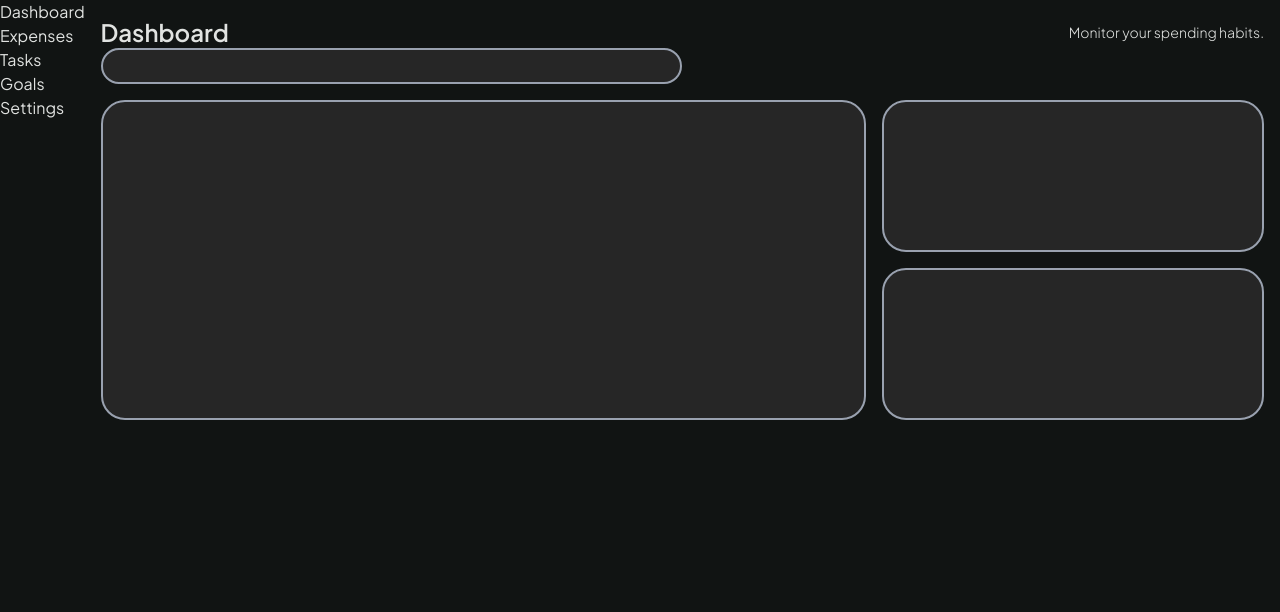
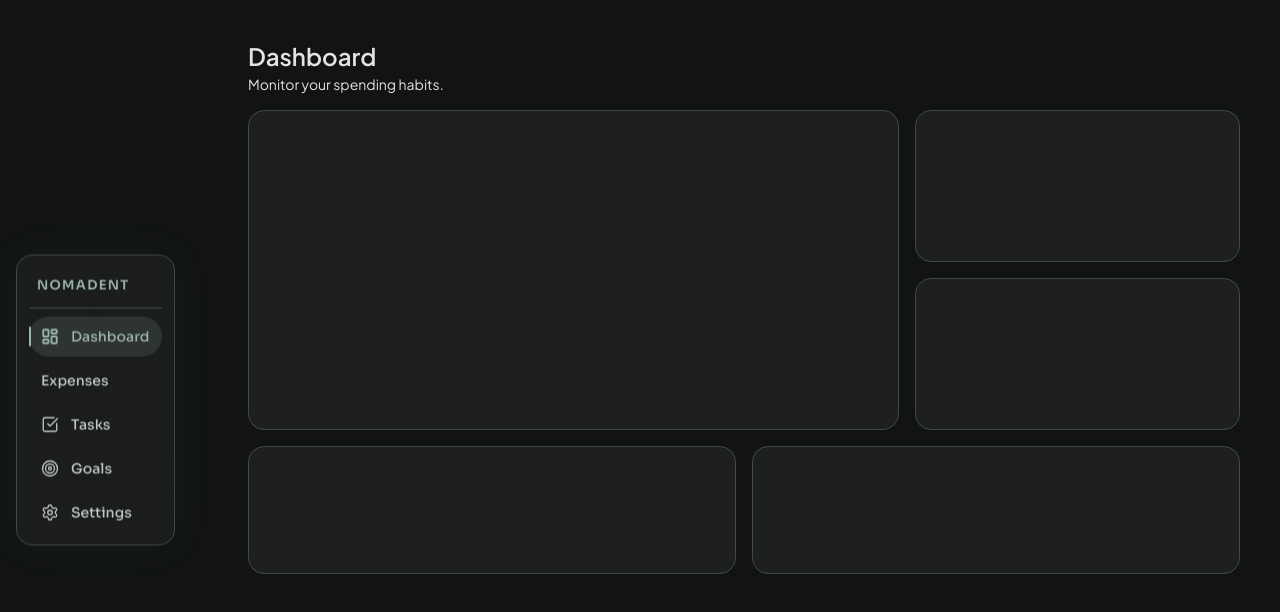
Before and after one commit to yasseralff/nomadent, a Next.js app: page /dashboard in a window 1280 px wide. Shown: the top 612 px of the page. Built offline with nearby package versions, Linux system fonts and the light colour scheme.

Commit message:
style: improve dashboard layouts, sidebar navigation, and global themes

```diff
--- a/src/app/(dashboard)/dashboard/page.tsx
+++ b/src/app/(dashboard)/dashboard/page.tsx
@@ -1,29 +1,34 @@
-"use client";
-
-import React from 'react'
-
+// Server Component — no client-side hooks needed for a skeleton layout
 export default function DashboardPage() {
   return (
     <div className="flex flex-col gap-4 p-4">
-            <div id="header" className="flex flex-col w-full">
+      {/* Page header */}
       <div className="flex flex-row justify-between items-center">
-                    <p className="font-semibold text-2xl">Dashboard</p>
-                    <p className="font-light text-sm">Monitor your spending habits.</p>
-                </div>
-                <div className="w-1/2 h-1 bg-neutral-800 rounded-xl p-4 border-2 border-gray-400"></div>
-            </div>
-            <div id="content" className="flex flex-row gap-4">
-                <div className="w-2/3 h-[40vh] bg-neutral-800 rounded-xl p-4 border-2 border-gray-400"></div>
-                <div className="w-1/3 h-[40vh] flex flex-col gap-4">
-                    <div className="h-1/2 bg-neutral-800 rounded-xl p-4 border-2 border-gray-400"></div>
-                    <div className="h-1/2 bg-neutral-800 rounded-xl p-4 border-2 border-gray-400"></div>
+        <div>
+          <h1 className="font-semibold text-2xl text-on-surface">Dashboard</h1>
+          <p className="text-sm text-on-surface-variant mt-0.5">
+            Monitor your spending habits.
+          </p>
         </div>
       </div>
-            <div id="content2" className="">
-                <div className=""></div>
-                <div className=""></div>
+
+      {/* Main content grid — placeholder cards until widgets are built */}
+      <div className="flex flex-row gap-4">
+        {/* Large card — expense chart placeholder */}
+        <div className="w-2/3 h-[40vh] bg-surface-container rounded-2xl p-6 border border-outline-variant" />
+
+        {/* Sidebar cards — task + goal placeholders */}
+        <div className="w-1/3 h-[40vh] flex flex-col gap-4">
+          <div className="h-1/2 bg-surface-container rounded-2xl p-6 border border-outline-variant" />
+          <div className="h-1/2 bg-surface-container rounded-2xl p-6 border border-outline-variant" />
+        </div>
       </div>
 
+      {/* Second row — deadlines / quick actions placeholders */}
+      <div className="flex flex-row gap-4">
+        <div className="flex-1 h-32 bg-surface-container rounded-2xl p-6 border border-outline-variant" />
+        <div className="flex-1 h-32 bg-surface-container rounded-2xl p-6 border border-outline-variant" />
       </div>
-    )
+    </div>
+  );
 }
--- a/src/app/(dashboard)/layout.tsx
+++ b/src/app/(dashboard)/layout.tsx
@@ -6,10 +6,10 @@ export default function DashboardLayout({
     children: React.ReactNode;
 }) {
     return (
-        <div className="flex flex-row">
+        <div className="min-h-screen">
             <Sidebar />
-
-            <main className="flex-1">
+            {/* Offset for the fixed floating sidebar (~200px wide + 16px gap + 16px margin) */}
+            <main className="pl-[232px] pr-6 py-6 min-h-screen">
                 {children}
             </main>
         </div>
--- a/src/app/globals.css
+++ b/src/app/globals.css
@@ -1,47 +1,123 @@
 @import "tailwindcss";
 
+/* ─── Dark Mode (default) — §10.1 ─────────────────────────────────────────── */
 :root {
-  /* Ethereal Moss Palette */
-  --background: #111413;
-  --foreground: #e1e3e1;
+  /* Surface scale */
+  --surface:                    #111413;
+  --surface-container-lowest:   #0c0f0e;
+  --surface-container:          #1d201f;
+  --surface-container-high:     #282b29;
+  --surface-container-highest:  #323534;
 
-  --card: #1d201f;
-  --card-hover: #282b29;
+  /* Alias used by Tailwind @theme */
+  --background: var(--surface);
 
-  --primary: #9db4a9;
+  /* Text */
+  --on-surface:         #e1e3e1;
+  --on-surface-variant: #c2c8c3;
+  --foreground: var(--on-surface);
+
+  /* Card shortcuts (used widely in components) */
+  --card:       var(--surface-container);
+  --card-hover: var(--surface-container-high);
+
+  /* Borders */
+  --outline:         #8c928e;
+  --outline-variant: #424845;
+  --border: var(--outline-variant);
+
+  /* Brand */
+  --primary:            #9db4a9;
   --primary-foreground: #20342d;
+  --on-primary:         #20342d;
+  --secondary:          #bfc9c3;
+  --tertiary:           #c7cbc8;
 
-  --border: #323534;
+  /* Muted (convenience aliases) */
+  --muted:            var(--outline);
+  --muted-foreground: var(--on-surface-variant);
 
-  --muted: #8c928e;
-  --muted-foreground: #c2c8c3;
+  /* Semantic — calm baseline */
+  --success: #8fbfa0;
 
-  --success: #7da08b;
-  --warning: #bfa36a;
-  --danger: #d18b8b;
+  /* Semantic — SATURATED alert exceptions (§10.1: "must visually interrupt") */
+  --warning: #f0a850;
+  --error:   #ff6b5e;
 
+  /* Shape */
   --radius: 24px;
 }
 
-@theme inline {
-  --color-background: var(--background);
-  --color-foreground: var(--foreground);
-  --color-card: var(--card);
-  --color-card-hover: var(--card-hover);
-  --color-primary: var(--primary);
-  --color-primary-foreground: var(--primary-foreground);
-  --color-border: var(--border);
-  --color-muted: var(--muted);
-  --color-muted-foreground: var(--muted-foreground);
-  --color-success: var(--success);
-  --color-warning: var(--warning);
-  --color-danger: var(--danger);
+/* ─── Light Mode — §10.2 ───────────────────────────────────────────────────── */
+[data-theme="light"] {
+  /* Surface scale */
+  --surface:                    #f7f8f6;
+  --surface-container-lowest:   #ffffff;
+  --surface-container:          #eef1ee;
+  --surface-container-high:     #e3e7e3;
+  --surface-container-highest:  #d8ddd9;
 
-  --radius-xl: var(--radius);
-  --font-sans: var(--font-plus-jakarta), system-ui, sans-serif;
-  --font-sora: var(--font-sora), system-ui, sans-serif;
+  --background: var(--surface);
+
+  /* Text */
+  --on-surface:         #1a1d1c;
+  --on-surface-variant: #4c534e;
+  --foreground: var(--on-surface);
+
+  --card:       var(--surface-container);
+  --card-hover: var(--surface-container-high);
+
+  /* Borders */
+  --outline:         #c7cdc9;
+  --outline-variant: #dde2de;
+  --border: var(--outline-variant);
+
+  /* Brand — darker sage for contrast on light backgrounds */
+  --primary:            #4e635a;
+  --primary-foreground: #f4f7f5;
+  --on-primary:         #f4f7f5;
+  --secondary:          #5e7268;
+  --tertiary:           #6b7a72;
+
+  --muted:            var(--outline);
+  --muted-foreground: var(--on-surface-variant);
+
+  --success: #2e7d45;
+
+  /* Semantic — tuned for light contrast (§10.2) */
+  --warning: #c9700e;
+  --error:   #c4362a;
 }
 
+/* ─── Tailwind Theme Bridge ────────────────────────────────────────────────── */
+@theme inline {
+  --color-background:               var(--background);
+  --color-foreground:               var(--foreground);
+  --color-surface:                  var(--surface);
+  --color-surface-container:        var(--surface-container);
+  --color-surface-container-high:   var(--surface-container-high);
+  --color-surface-container-highest: var(--surface-container-highest);
+  --color-card:                     var(--card);
+  --color-card-hover:               var(--card-hover);
+  --color-primary:                  var(--primary);
+  --color-primary-foreground:       var(--primary-foreground);
+  --color-secondary:                var(--secondary);
+  --color-tertiary:                 var(--tertiary);
+  --color-border:                   var(--border);
+  --color-outline:                  var(--outline);
+  --color-outline-variant:          var(--outline-variant);
+  --color-muted:                    var(--muted);
+  --color-muted-foreground:         var(--muted-foreground);
+  --color-success:                  var(--success);
+  --color-warning:                  var(--warning);
+  --color-error:                    var(--error);
+
+  --radius-xl:   var(--radius);
+  --font-sans:   var(--font-plus-jakarta), system-ui, sans-serif;
+  --font-sora:   var(--font-sora), system-ui, sans-serif;
+}
+
+/* ─── Base Styles ──────────────────────────────────────────────────────────── */
 * {
   box-sizing: border-box;
 }
@@ -59,7 +135,6 @@ body {
   text-rendering: optimizeLegibility;
 }
 
-
 input,
 textarea,
 select {
@@ -75,20 +150,30 @@ a {
   background: rgba(157, 180, 169, 0.3);
 }
 
-/* Custom Scrollbars */
+/* ─── Custom Scrollbars ────────────────────────────────────────────────────── */
 ::-webkit-scrollbar {
-  width: 10px;
+  width: 6px;
 }
 
 ::-webkit-scrollbar-track {
-  background: var(--background);
+  background: var(--surface-container-lowest);
 }
 
 ::-webkit-scrollbar-thumb {
-  background: var(--border);
+  background: var(--outline-variant);
   border-radius: 999px;
 }
 
 ::-webkit-scrollbar-thumb:hover {
-  background: #404944;
+  background: var(--outline);
 }
+
+/* ─── Glassmorphism ────────────────────────────────────────────────────────── */
+/* Named class so sidebar/modal components don't need hardcoded colours in JSX.
+   Uses color-mix() to derive opacity from design tokens — adapts to light mode. */
+.sidebar-glass {
+  background: color-mix(in srgb, var(--surface-container) 90%, transparent);
+  backdrop-filter: blur(40px);
+  -webkit-backdrop-filter: blur(40px);
+  box-shadow: 0 0 48px 0 color-mix(in srgb, var(--primary) 5%, transparent);
+}
--- a/src/app/layout.tsx
+++ b/src/app/layout.tsx
@@ -14,9 +14,11 @@ const sora = Sora({
 });
 
 export const metadata: Metadata = {
-  title: "Nomadent",
-  description: "Nomadent application",
+  title: "Nomadent — International Student Assistant",
+  description:
+    "Manage your money, visa deadlines, tasks, and savings goals as an international student. Multi-currency expense tracking, deadline reminders, and work-hour monitoring — all in one place.",
 };
+
 
 export default function RootLayout({
   children,
--- a/src/components/shared/sidebar.tsx
+++ b/src/components/shared/sidebar.tsx
@@ -1,29 +1,89 @@
+"use client";
+
 import Link from "next/link";
+import { usePathname } from "next/navigation";
+import {
+  LayoutDashboard,
+  Receipt,
+  CheckSquare,
+  CalendarClock,
+  Target,
+  Settings,
+  type LucideIcon,
+} from "lucide-react";
+import { NAV_LINKS } from "@/constants";
+
+/**
+ * Maps the string icon names from constants to actual Lucide components.
+ * Kept here (not in constants/) because Lucide is a React library and
+ * constants should stay framework-agnostic.
+ */
+const ICON_MAP: Record<string, LucideIcon> = {
+  LayoutDashboard,
+  Receipt,
+  CheckSquare,
+  CalendarClock,
+  Target,
+  Settings,
+};
 
 export function Sidebar() {
-    return (
-        <aside>
-            <ul>
-                <li>
-                    <Link href="/dashboard">Dashboard</Link>
-                </li>
+  const pathname = usePathname();
 
-                <li>
-                    <Link href="/expenses">Expenses</Link>
-                </li>
+  return (
+    <aside
+      className="sidebar-glass fixed left-4 top-1/2 -translate-y-1/2 z-50 flex flex-col gap-1 rounded-2xl border border-outline-variant p-3"
+    >
+      {/* Wordmark */}
+      <div className="px-2 pb-3 pt-1 border-b border-outline-variant mb-1">
+        <span
+          className="text-[13px] font-semibold tracking-widest uppercase text-primary"
+          style={{ fontFamily: "var(--font-sora)" }}
+        >
+          Nomadent
+        </span>
+      </div>
 
-                <li>
-                    <Link href="/tasks">Tasks</Link>
-                </li>
+      {/* Nav links — sourced from constants/index.ts, single source of truth */}
+      {NAV_LINKS.map(({ href, label, icon: iconName }) => {
+        const Icon = ICON_MAP[iconName];
+        const isActive = pathname === href || pathname.startsWith(href + "/");
 
-                <li>
-                    <Link href="/goals">Goals</Link>
-                </li>
+        return (
+          <Link
+            key={href}
+            href={href}
+            title={label}
+            className="group relative flex items-center gap-3 rounded-xl px-3 py-2.5 transition-all duration-200"
+            style={{
+              background: isActive ? "rgba(157,180,169,0.15)" : "transparent",
+              color: isActive ? "var(--primary)" : "var(--on-surface-variant)",
+            }}
+          >
+            {/* Active indicator bar */}
+            {isActive && (
+              <span
+                className="absolute left-0 top-1/2 -translate-y-1/2 h-5 w-0.5 rounded-full bg-primary"
+              />
+            )}
 
-                <li>
-                    <Link href="/settings">Settings</Link>
-                </li>
-            </ul>
-        </aside>
-    );
+            {Icon && (
+              <Icon
+                size={18}
+                strokeWidth={isActive ? 2.5 : 1.75}
+                className="shrink-0 transition-colors"
+              />
+            )}
+
+            <span
+              className="text-sm font-medium whitespace-nowrap transition-colors"
+              style={{ fontFamily: "var(--font-sora)" }}
+            >
+              {label}
+            </span>
+          </Link>
+        );
+      })}
+    </aside>
+  );
 }
```
Lines whose indentation alone changed are shown as unchanged.
